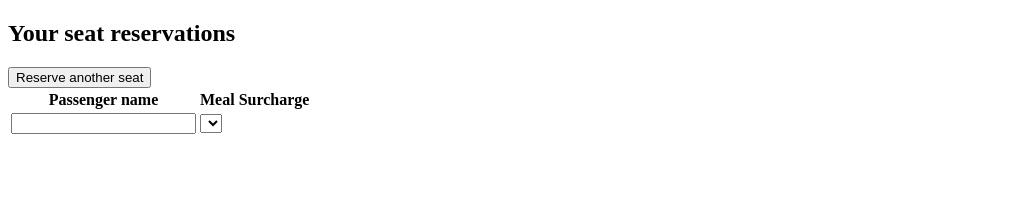
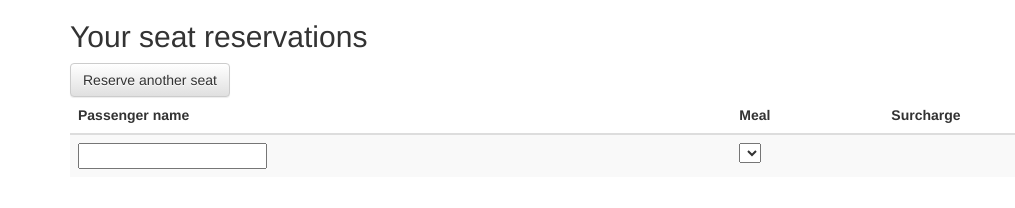
Before and after one commit to rfdickerson/simple-knockout, a website with bundled scripts: page index.html in a window 1280 px wide. Shown: the whole page, without its empty margins (0-1015 px from the left). Built offline with nearby package versions, Linux system fonts and the light colour scheme; files whose address does not match are found by name.

Commit message:
Much better styling
Added Bootstrap

```diff
--- a/index.html
+++ b/index.html
@@ -1,14 +1,26 @@
 <!DOCTYPE html>
-<html>
+<html lang="en">
     <head>
         <meta charset="UTF-8" />
-        <title>Hello Knockout!</title>
+         <meta name="viewport" content="width=device-width, initial-scale=1">
+        <title>Reservations</title>
+
+
+<!-- Latest compiled and minified CSS -->
+<link rel="stylesheet" href="https://maxcdn.bootstrapcdn.com/bootstrap/3.3.7/css/bootstrap.min.css" integrity="sha384-BVYiiSIFeK1dGmJRAkycuHAHRg32OmUcww7on3RYdg4Va+PmSTsz/K68vbdEjh4u" crossorigin="anonymous">
+
+<!-- Optional theme -->
+<link rel="stylesheet" href="https://maxcdn.bootstrapcdn.com/bootstrap/3.3.7/css/bootstrap-theme.min.css" integrity="sha384-rHyoN1iRsVXV4nD0JutlnGaslCJuC7uwjduW9SVrLvRYooPp2bWYgmgJQIXwl/Sp" crossorigin="anonymous">
+
     </head>
     <body>
 
+
+<div class="container">
+
         <h2>Your seat reservations</h2>
 
-<table>
+<table class="table table-striped">
     <thead><tr>
         <th>Passenger name</th><th>Meal</th><th>Surcharge</th><th></th>
         </tr></thead>
@@ -20,10 +32,15 @@
     </tr>
 </tbody>
 
-<button data-bind="click: addSeat">Reserve another seat</button>
+<button class="btn btn-default" data-bind="click: addSeat">Reserve another seat</button>
+
+</div>
 
         <script src="./externals/require.js"></script>
         <script src="./built/require-config.js"></script>
+        <!-- Latest compiled and minified JavaScript -->
+           <script src="https://ajax.googleapis.com/ajax/libs/jquery/1.12.4/jquery.min.js"></script>
+<script src="https://maxcdn.bootstrapcdn.com/bootstrap/3.3.7/js/bootstrap.min.js" integrity="sha384-Tc5IQib027qvyjSMfHjOMaLkfuWVxZxUPnCJA7l2mCWNIpG9mGCD8wGNIcPD7Txa" crossorigin="anonymous"></script>
         <script>
             require(["built/hello"]);
         </script>
```
